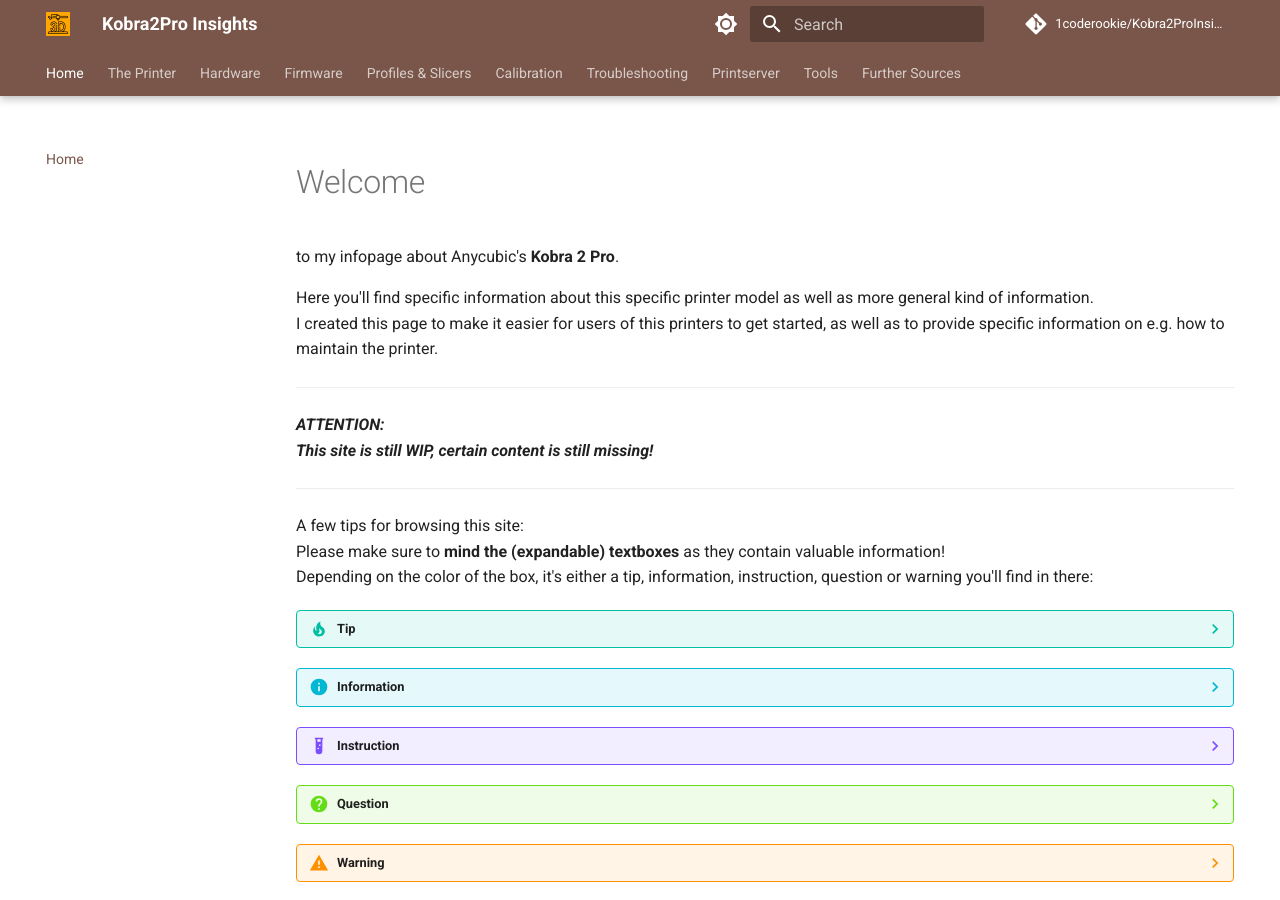
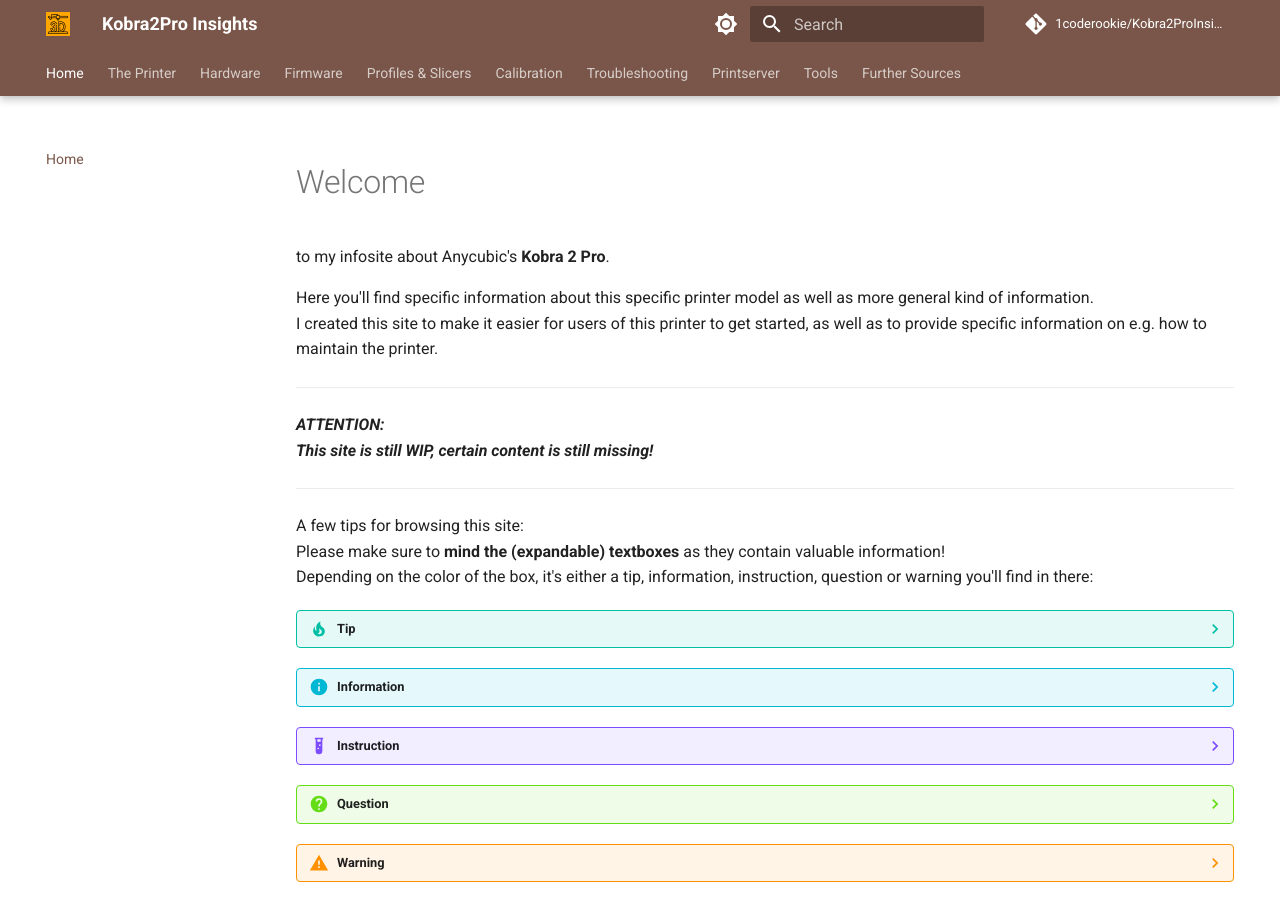
Before and after one commit to 1coderookie/Kobra2ProInsights, an MkDocs documentation site: the page built from docs/index.md, in a window 1280 px wide and 900 px high. Built offline with MkDocs 1.6.1 and Material for MkDocs 9.7.7, drawn with Linux system fonts in a browser that asks for light colours; comment, search, counter and statistics services are not loaded.

Commit message:
Update index.md

```diff
--- a/docs/index.md
+++ b/docs/index.md
@@ -1,10 +1,10 @@
 <link rel=”manifest” href=”docs/manifest.webmanifest”>
 
 # Welcome
-to my infopage about Anycubic's **Kobra 2 Pro**.
+to my infosite about Anycubic's **Kobra 2 Pro**.
 
 Here you'll find specific information about this specific printer model as well as more general kind of information.
-I created this page to make it easier for users of this printers to get started, as well as to provide specific information on e.g. how to maintain the printer.
+I created this site to make it easier for users of this printer to get started, as well as to provide specific information on e.g. how to maintain the printer.
 
 ---
 
```
